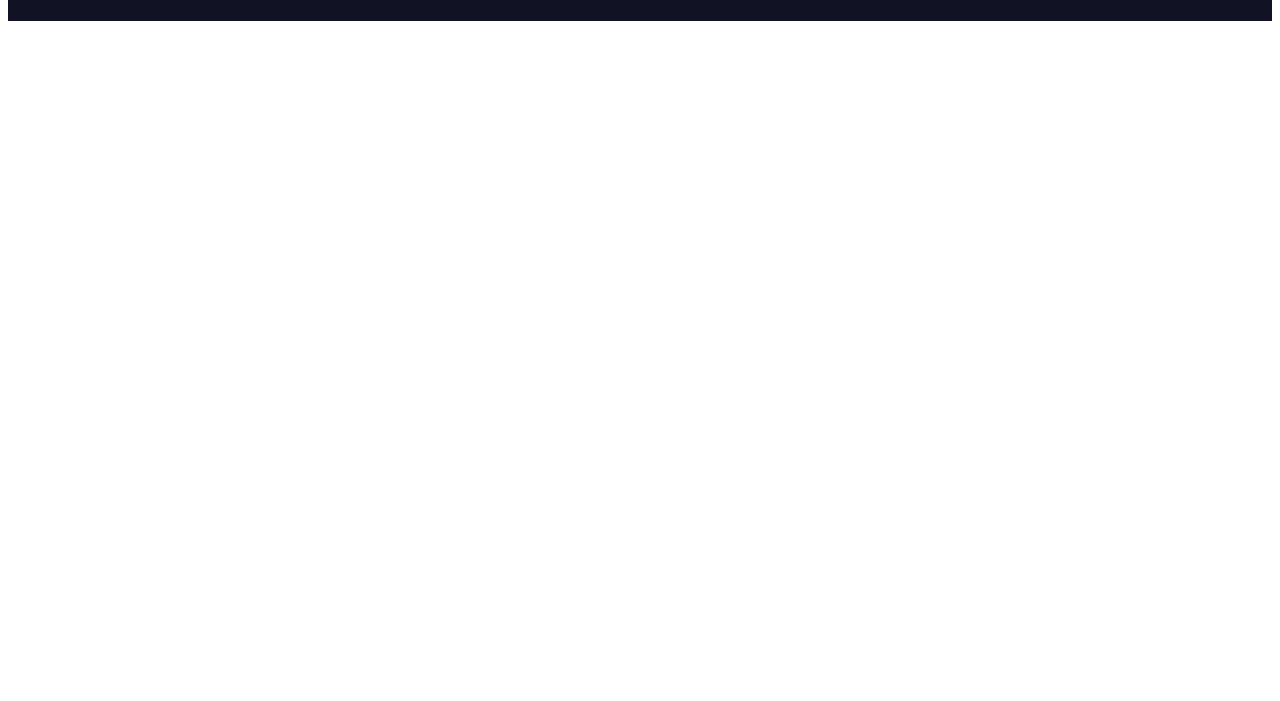
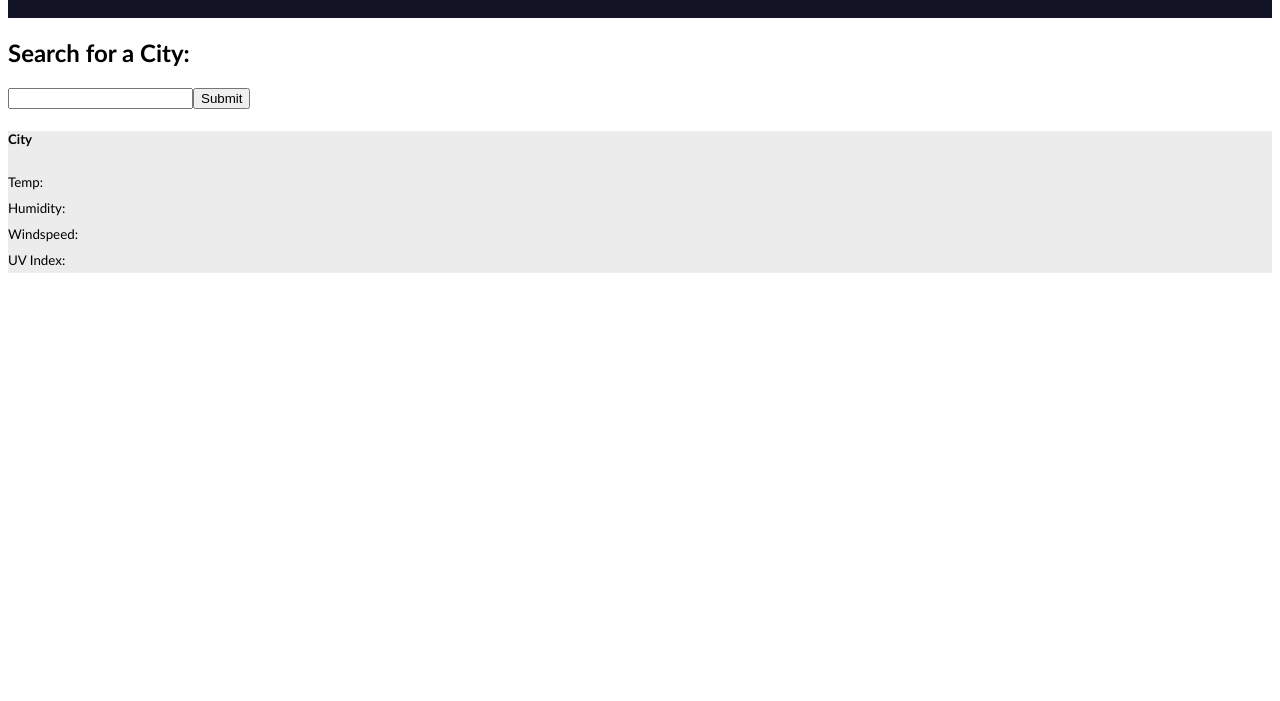
Before and after one commit to Bjornton/06_Weather_Dashboard_RobertSeverson, a plain HTML site: page index.html in a window 1280 px wide. Shown: the part 99-800 px from the top of the page. Drawn offline with Linux system fonts and the light colour scheme.

Commit message:
Added search section and a current weather section (kind of)

```diff
--- a/Assets/css/style.css
+++ b/Assets/css/style.css
@@ -1,10 +1,7 @@
-* {
-    box-sizing: border-box;
-}
-
 body {
     font-family:'Gill Sans', 'Gill Sans MT', Calibri, 'Trebuchet MS', sans-serif ;
     font-size: 16px;
+    margin-top: 5px;
 }
 
 .topnavbar {
@@ -13,3 +10,34 @@ body {
     color: rgb(209, 209, 209);
     padding: 15px 15px;
 }
+
+.search-column {
+    height: 100%;
+}
+
+h1 {
+    text-align: center;
+}
+
+h2 {
+    text-align: left;
+}
+
+ul {
+    list-style-type: none;
+    padding-left: 0;
+}
+
+li {
+    font-size: 10pt;
+    padding: 5px 0px;
+}
+
+.col {
+    padding: 2px;
+}
+
+.card {
+    width: 100%;
+    background-color: #ececec;
+}
--- a/index.html
+++ b/index.html
@@ -12,9 +12,37 @@
         <h1>Weather Dashboard - Bobby Severson</h1>
     </div>
 
-    <div></div>
+    <div class="search-column">
+        <div class="search-bar">
+            <h2>Search for a City:</h2>
+            <form id="searchField">
+                <input type="text" id="searchBar"><input type="submit" id="searchButton">
+            </form>
+        </div>
+        <div class="searched-cities"></div>
 
-
+        <div class="row">
+            <div class="col-3" id="searchCityContainer">
+                <form id="searchCity"></form>
+                <ul id="cityHistoryList"></ul>
+            </div>
+        </div>
+    </div>
+        <div class='col-md-9 '>
+            <div class='row'>
+                <div class='card'>
+                    <div class='card-body'>
+                        <h5 class='card-title' id='cityName'>City</h5>
+                        <ul>
+                            <li class='card-text' id='currTemp'>Temp:</li>
+                            <li class='card-text' id='currHum'>Humidity:</li>
+                            <li class='card-text' id='currWind'>Windspeed:</li>
+                            <li class='card-text' id='currUVI'>UV Index:</li>
+                        </ul>
+                    </div>
+                  </div>
+              </div>
+        </div>
 
     <script src="./Assets/js/script.js"></script>
 </body>
```
